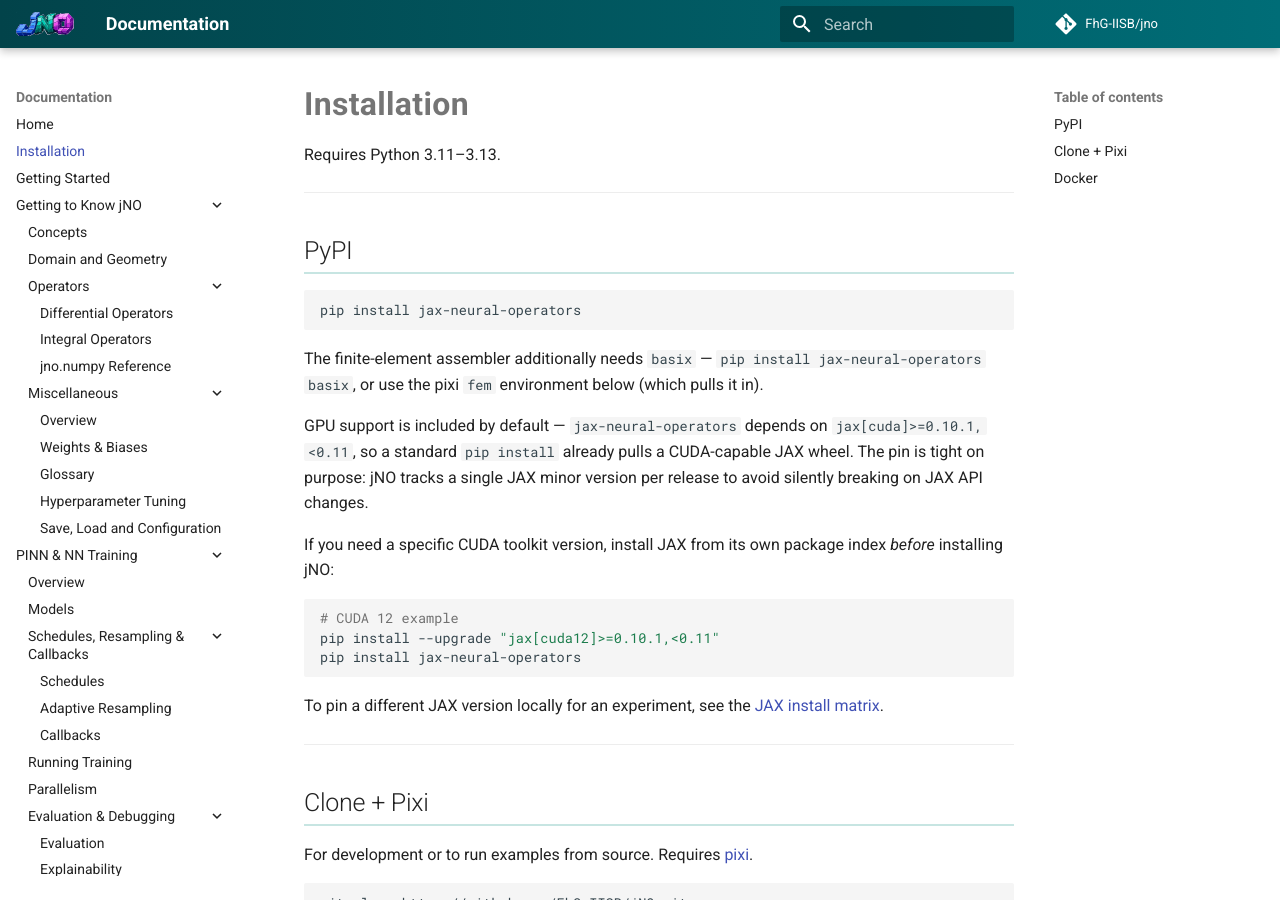
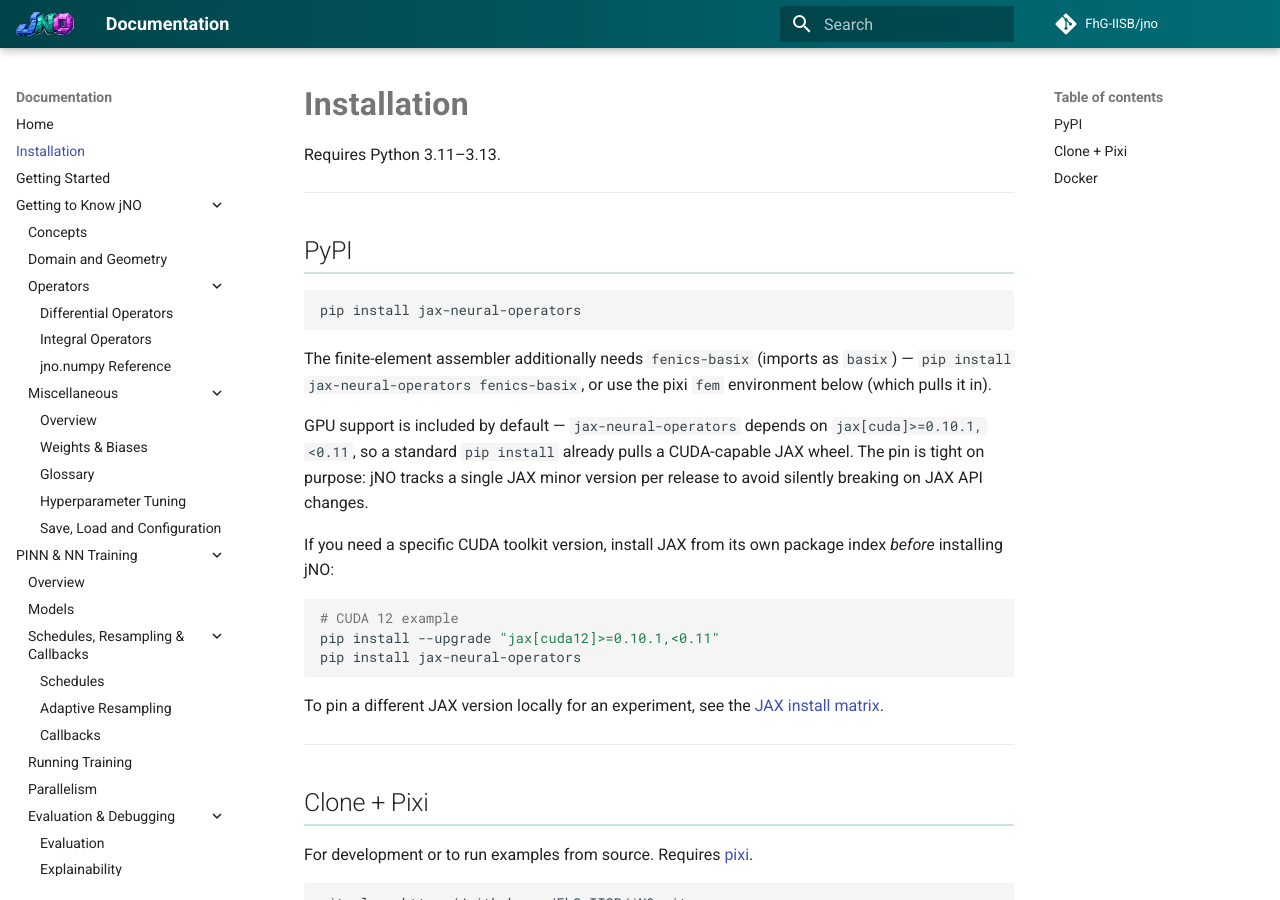
Before and after one commit to FhG-IISB/jNO, an MkDocs documentation site: the page built from docs/Installation.md, in a window 1280 px wide and 900 px high. Built offline with MkDocs 1.6.1 and Material for MkDocs 9.7.7, drawn with Linux system fonts in a browser that asks for light colours; comment, search, counter and statistics services are not loaded.

Commit message:
docs(install): correct FEM extra package name to fenics-basix
The PyPI package is 'fenics-basix' (it imports as 'basix'); 'pip install basix'
would fetch the wrong/absent package. Mirror pyproject's fem dependency-group spelling.

````diff
--- a/docs/Installation.md
+++ b/docs/Installation.md
@@ -10,8 +10,9 @@
 pip install jax-neural-operators
 ```
 
-The finite-element assembler additionally needs `basix` — `pip install jax-neural-operators basix`,
-or use the pixi `fem` environment below (which pulls it in).
+The finite-element assembler additionally needs `fenics-basix` (imports as `basix`) —
+`pip install jax-neural-operators fenics-basix`, or use the pixi `fem` environment below
+(which pulls it in).
 
 GPU support is included by default — `jax-neural-operators` depends on
 `jax[cuda]>=0.10.1,<0.11`, so a standard `pip install` already pulls a
````
